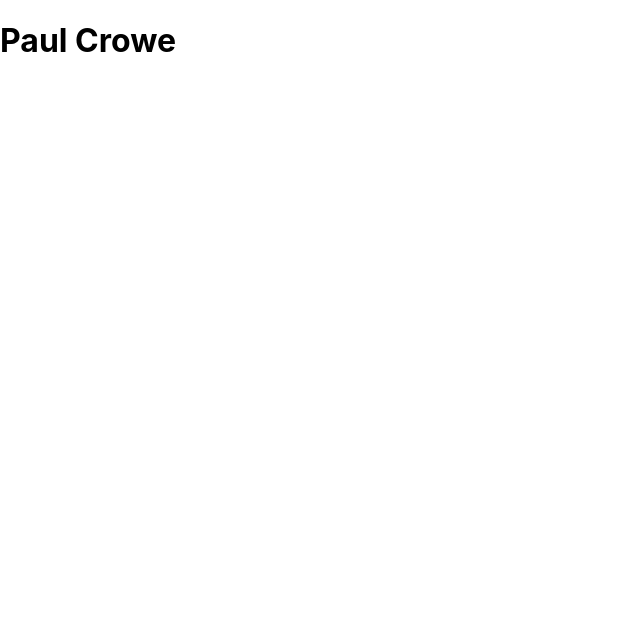
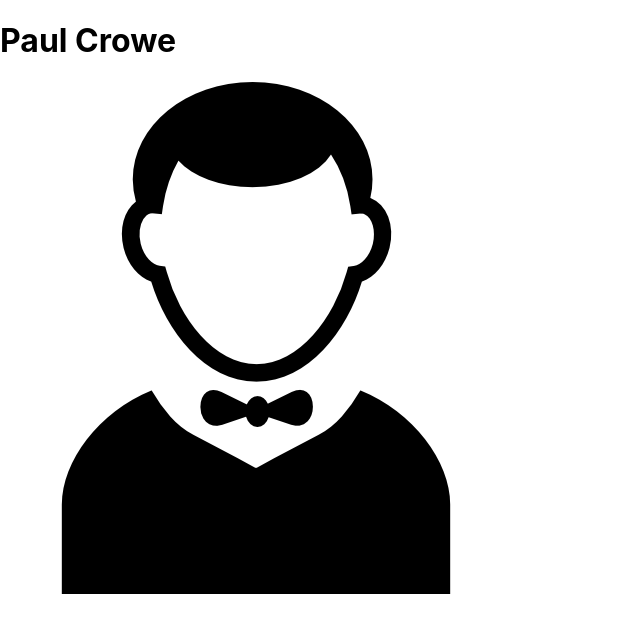
Before and after one commit to nenadbarjak/social-network, a React (Create React App) app: page /user/1 in a window 1280 px wide. Shown: the top 632 px of the page, without its empty margins (0-640 px from the left). Built offline with nearby package versions, Linux system fonts and the light colour scheme.

Commit message:
Add avatar images

```diff
--- a/src/components/User.js
+++ b/src/components/User.js
@@ -1,6 +1,8 @@
 import { useParams } from 'react-router-dom';
 import users from '../data/data.json';
 import { getFriends, getFriendsOfFriends, getSuggestedFriends } from '../utils/users';
+import maleAvatar from '../img/male.png';
+import femaleAvatar from '../img/female.png';
 
 const User = () => {
     const {id} = useParams()
@@ -9,11 +11,13 @@ const User = () => {
     const friends = getFriends(users, selectedUser)
     const friendsOfFriends = getFriendsOfFriends(users, selectedUser)
     const suggestedFriends = getSuggestedFriends(friendsOfFriends, selectedUser)
-    console.log(suggestedFriends)
+
+    const imgSrc = selectedUser.gender === 'male' ? maleAvatar : femaleAvatar;
 
     return (
         <div>
             <h1>{selectedUser.firstName} {selectedUser.surname}</h1>
+            <img src={imgSrc} alt="avatar" />
         </div>
     );
 }
```
Also changed, not shown: src/img/female.png (added), src/img/male.png (added).
